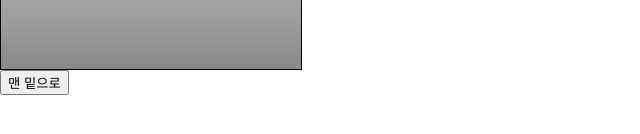
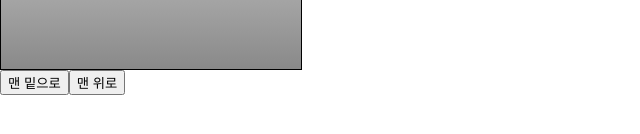
Before and after one commit to kimjin0/react_book, a React (Create React App) app: page / in a window 1280 px wide. Shown: the part 232-366 px from the top of the page, without its empty margins (0-640 px from the left). Built offline with nearby package versions, Linux system fonts and the light colour scheme.

Commit message:
5.3 컴포넌틍 ref 달기 응용

```diff
--- a/src/App.js
+++ b/src/App.js
@@ -10,6 +10,9 @@ class App extends Component {
                 <button onClick={() => this.scrollBox.scrollToBottom()}>
                     맨 밑으로
                 </button>
+                <button onClick={() => this.scrollBox.scrollToTop()}>
+                    맨 위로
+                </button>
             </div>
         );
     }
--- a/src/ScrollBox.js
+++ b/src/ScrollBox.js
@@ -4,6 +4,10 @@ class ScrollBox extends Component {
     scrollToBottom = () => {
         const { scrollHeight, clientHeight } = this.box;
         this.box.scrollTop = scrollHeight - clientHeight;
+    };
+    scrollToTop = () => {
+        const { scrollHeight, clientHeight } = this.box;
+        this.box.scrollTop = 0;
     };
     render() {
         const style = {
```
